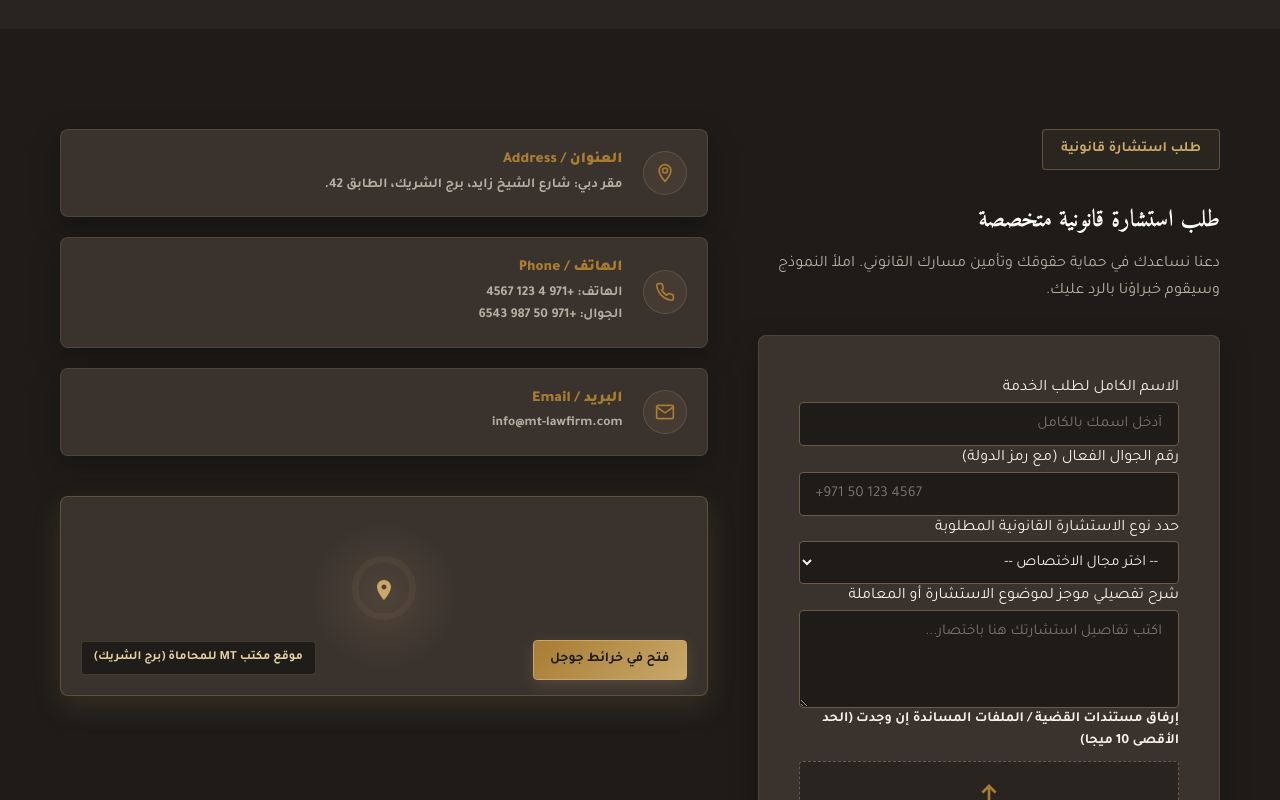
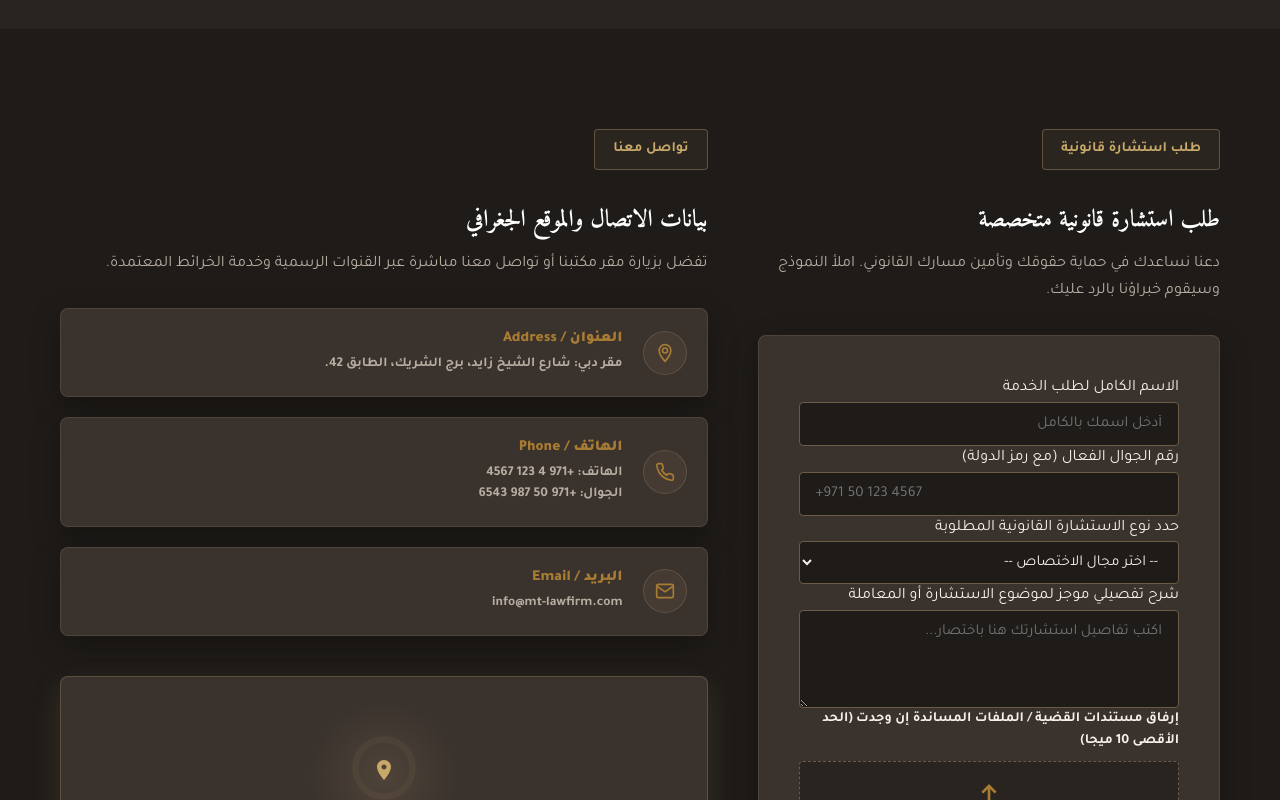
Before and after one commit to Fathy-Ahmed/MT-Law-Firm-website, a React (Vite) app: page / in a window 1280 px wide. Shown: the part 5700-6500 px from the top of the page. Built offline with nearby package versions, Linux system fonts and the light colour scheme; a web font is replaced by a local one.

Commit message:
design: add header block and vertical offset alignment to contact details column

```diff
--- a/src/data/translations.js
+++ b/src/data/translations.js
@@ -73,6 +73,9 @@ export const translations = {
     contactLabel: "طلب استشارة قانونية",
     contactTitle: "طلب استشارة قانونية متخصصة",
     contactDesc: "دعنا نساعدك في حماية حقوقك وتأمين مسارك القانوني. املأ النموذج وسيقوم خبراؤنا بالرد عليك.",
+    contactInfoLabel: "تواصل معنا",
+    contactInfoTitle: "بيانات الاتصال والموقع الجغرافي",
+    contactInfoDesc: "تفضل بزيارة مقر مكتبنا أو تواصل معنا مباشرة عبر القنوات الرسمية وخدمة الخرائط المعتمدة.",
     formName: "الاسم الكامل لطلب الخدمة",
     formPhone: "رقم الجوال الفعال (مع رمز الدولة)",
     formSelectService: "حدد نوع الاستشارة القانونية المطلوبة",
@@ -184,6 +187,9 @@ export const translations = {
     contactLabel: "CONSULTATION REQUEST",
     contactTitle: "Specialized Legal Consultation Request",
     contactDesc: "Allow us to safeguard your rights and secure your legal pathway. Fill out the form and our advisors will reach out.",
+    contactInfoLabel: "CONTACT US",
+    contactInfoTitle: "Contact Info & Location Details",
+    contactInfoDesc: "Visit our headquarters or contact us directly through official channels and maps guidance.",
     formName: "Full Name",
     formPhone: "Active Mobile Number (with Country Code)",
     formSelectService: "Select Practice Area Required",
--- a/src/pages/Contact.jsx
+++ b/src/pages/Contact.jsx
@@ -224,7 +224,11 @@ export default function Contact() {
             </div>
 
             {/* Column 2: Contact Details & Info */}
-            <div className="contact-details-box">
+            <div>
+              <span className="badge-gold">{t('contactInfoLabel')}</span>
+              <h2 className="section-title text-white" style={{ marginTop: '10px', marginBottom: '15px' }}>{t('contactInfoTitle')}</h2>
+              <p className="section-subtitle" style={{ marginBottom: '30px' }}>{t('contactInfoDesc')}</p>
+              <div className="contact-details-box">
               <div className="info-cards-list">
                 <div className="info-card-item">
                   <div className="card-icon">
@@ -274,6 +278,7 @@ export default function Contact() {
             </div>
 
           </div>
+          </div>
         </div>
       </section>
 
--- a/src/pages/Home.jsx
+++ b/src/pages/Home.jsx
@@ -564,6 +564,10 @@ export default function Home() {
           </div>
 
           {/* Column 2: Contact Details & Info */}
+          <div>
+            <span className="badge-gold">{t('contactInfoLabel')}</span>
+            <h2 className="section-title text-white" style={{ marginTop: '10px', marginBottom: '15px' }}>{t('contactInfoTitle')}</h2>
+            <p className="section-subtitle" style={{ marginBottom: '30px' }}>{t('contactInfoDesc')}</p>
             <div className="contact-details-box">
 
               <div className="info-cards-list">
@@ -614,6 +618,7 @@ export default function Home() {
               </div>
             </div>
           </div>
+          </div>
         </div>
       </section>
 
```
